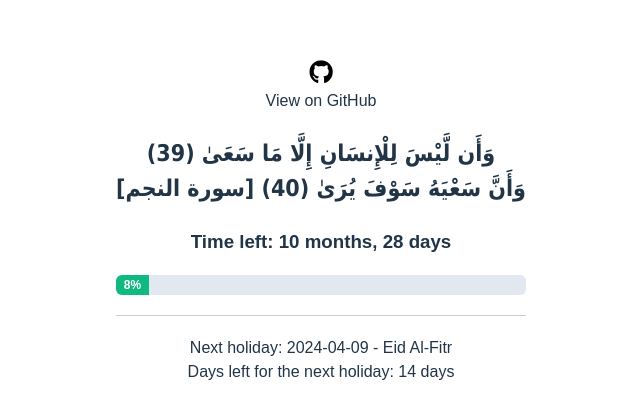
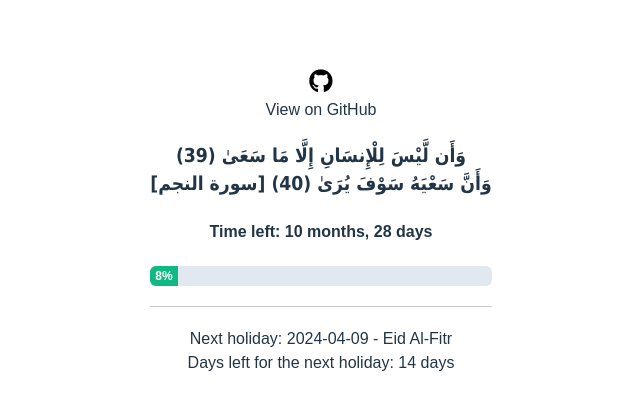
Before and after one commit to etahamad/Duty, a Vue app: page / in a window 1280 px wide. Shown: the part 178-596 px from the top of the page, without its empty margins (319-959 px from the left). Built offline with nearby package versions, Linux system fonts and the light colour scheme; a web font is replaced by a local one.

Commit message:
Update font size and alignment in App.vue, and change heading level in Countdown.vue

```diff
--- a/src/App.vue
+++ b/src/App.vue
@@ -11,8 +11,10 @@ import EgyptHolidays from './components/EgyptHolidays.vue'
       <span>View on GitHub</span>
     </a>
     <h3 class="quran">
-      <span>وَأَن لَّيْسَ لِلْإِنسَانِ إِلَّا مَا سَعَىٰ (39)</span>
-      <span>وَأَنَّ سَعْيَهُ سَوْفَ يُرَىٰ (40) [سورة النجم]</span>
+      <div class="verses">
+        <span>وَأَن لَّيْسَ لِلْإِنسَانِ إِلَّا مَا سَعَىٰ (39)</span>
+        <span>وَأَنَّ سَعْيَهُ سَوْفَ يُرَىٰ (40) [سورة النجم]</span>
+      </div>
     </h3>
     <Countdown format="months-days" label="Time left:" />
     <hr class="divider" />
@@ -23,10 +25,18 @@ import EgyptHolidays from './components/EgyptHolidays.vue'
 <style scoped>
 .quran {
   font-family: conv_original-hafs,'Traditional Arabic',tahoma, serif;
-  font-size: 1.44em;
+  font-size: 1.2em; /* Adjust the font size here */
+  width: 100%; /* Ensure the container takes the full width */
+  text-align: center; /* Center the text */
 }
 .quran span {
   display: block;
+  overflow-wrap: break-word; /* Break the word if it's too long */
+}
+.quran .verses {
+  display: flex;
+  flex-direction: column;
+  align-items: center;
 }
 .divider {
   border: none;
--- a/src/components/Countdown.vue
+++ b/src/components/Countdown.vue
@@ -1,6 +1,6 @@
 <template>
   <div>
-    <h3>{{ label }} {{ formattedCountdown }}</h3>
+    <h4>{{ label }} {{ formattedCountdown }}</h4>
     <ProgressBar :value="Number(percentageDone)" :showValue="true" :displayValueTemplate="valueTemplate" :style="{height: '20px'}" />
   </div>
 </template>
```
